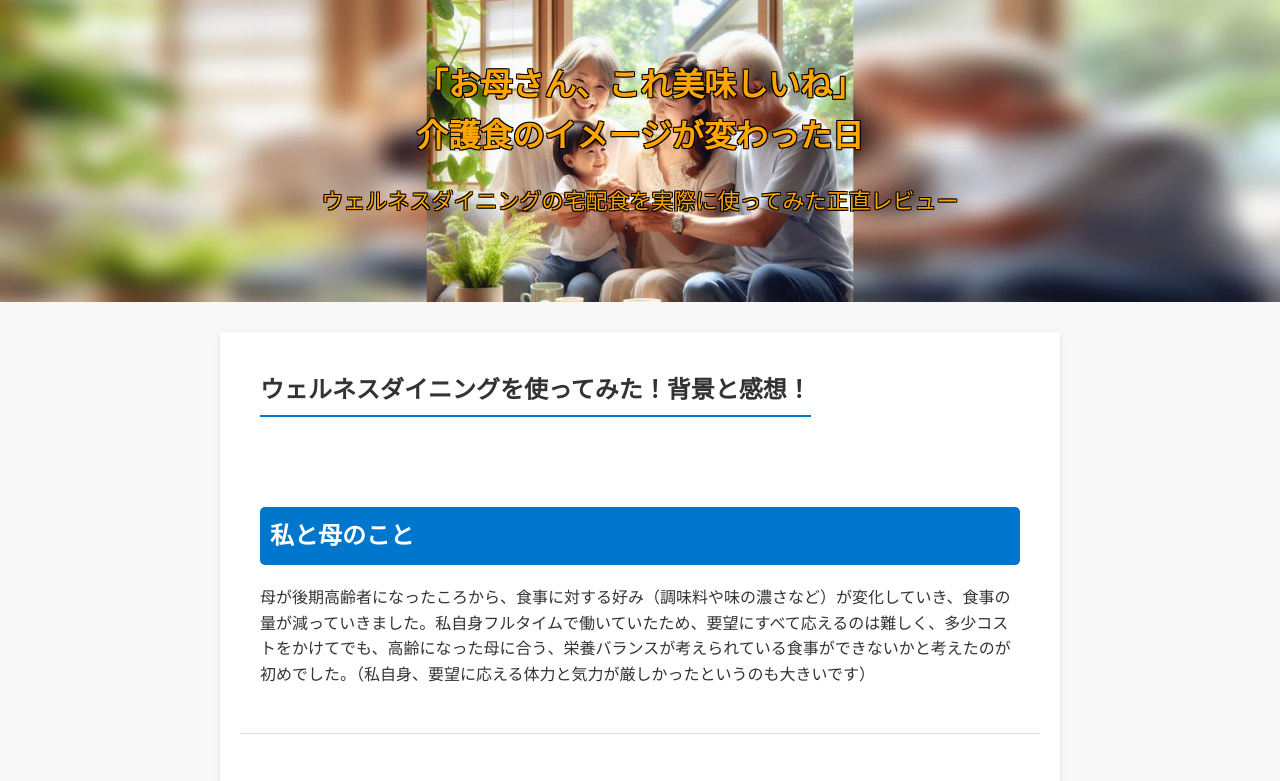
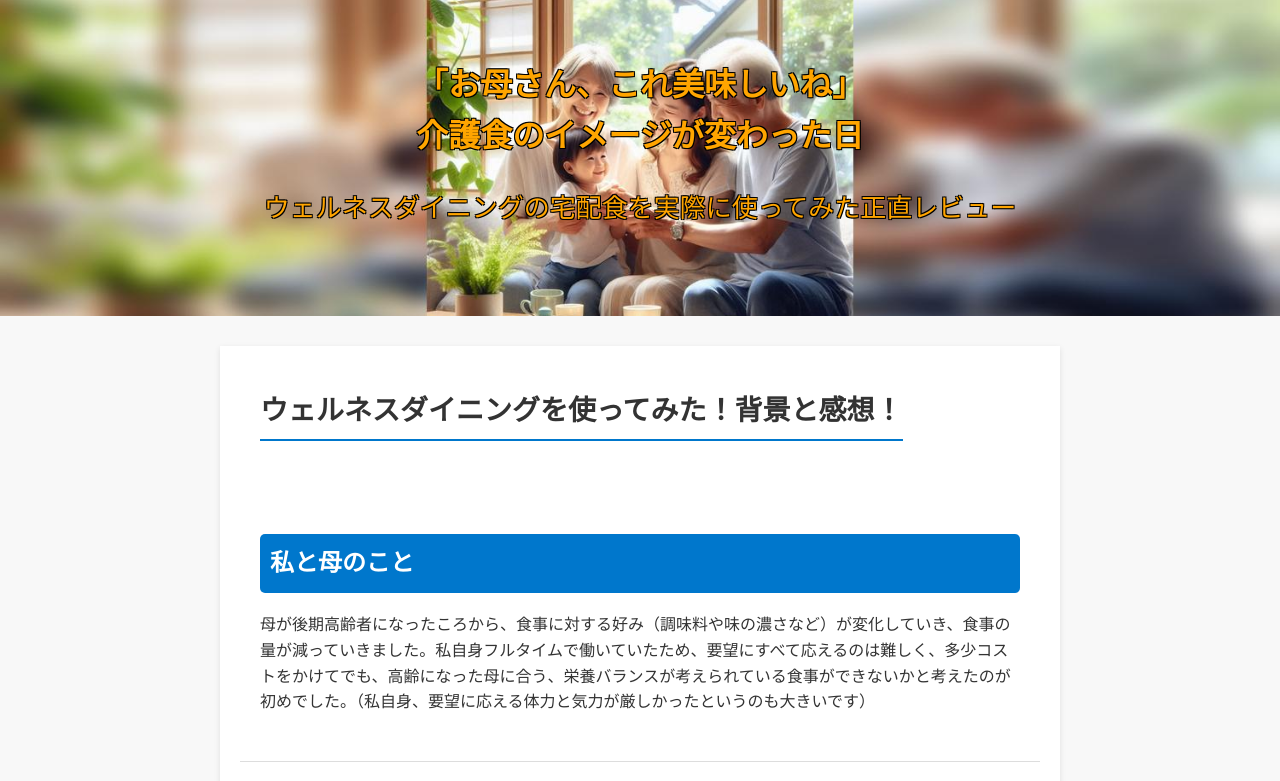
Before and after one commit to yosuke0625/practice, a plain HTML site: page index.html in a window 1280 px wide. Shown: the top 781 px of the page. Drawn offline with Linux system fonts and the light colour scheme.

Commit message:
index.html

```diff
--- a/index.html
+++ b/index.html
@@ -35,7 +35,7 @@
     }
 
     header p {
-      font-size: 22px;
+      font-size: 26px;
     }
 
     .container {
@@ -52,7 +52,7 @@
     }
 
     .section-title h2 {
-      font-size: 24px;
+      font-size: 28px;
       color: #333;
       border-bottom: 2px solid #0077cc;
       display: inline-block;
```
